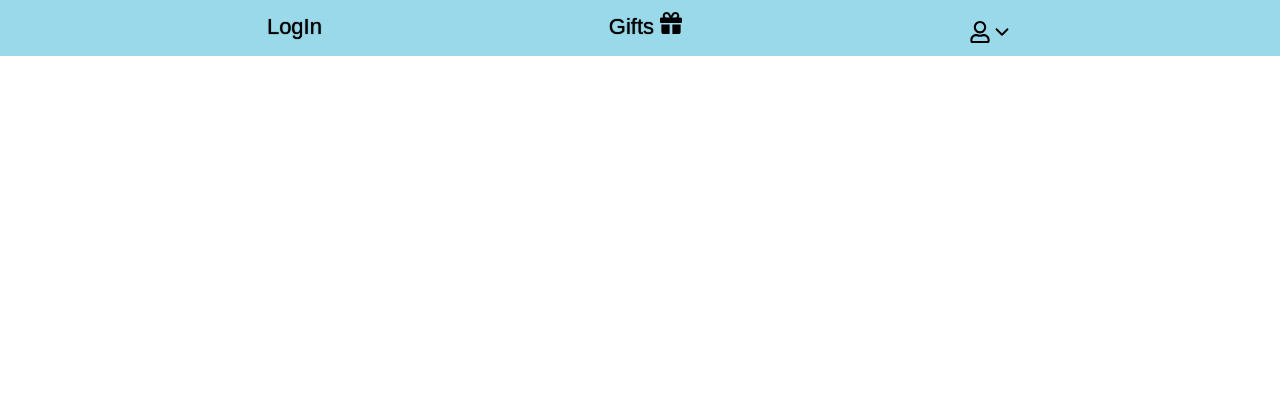
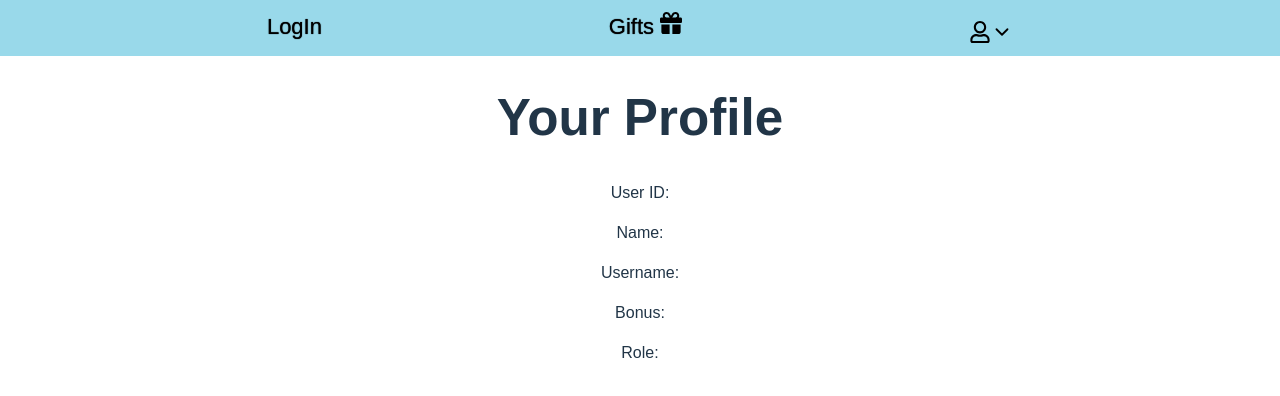
Before and after one commit to AvitalWalden/Final-Project-At-React-Node-MySql, a React (Vite) app in the folder client/: page /profile in a window 1280 px wide. Before the commit this address had no page. Shown: the top 396 px of the page. Built offline with nearby package versions, Linux system fonts and the light colour scheme.

Commit message:
adding profile

```diff
--- a/client/src/App.jsx
+++ b/client/src/App.jsx
@@ -7,6 +7,8 @@ import SignUp from "./pages/SignUp";  // Adjust the import path if necessary
 import UserDetails from "./pages/UserDetails";
 import LogOut from "./pages/LogOut";
 import UserOrders from "./pages/UserOrders";
+import Profile from "./pages/Profile";
+
 
 
 import { UserProvider } from './pages/UserContext'; // Import UserProvider
@@ -25,8 +27,9 @@ function App() {
             <Route path="/signup" element={<SignUp />} />
             <Route path="/userDetails" element={<UserDetails />} />
             <Route path="/orders" element={<UserOrders />} />
+            <Route path="/profile" element={<Profile />} />
 
-            {/* Add more routes as needed */}
+
           </Routes>
         </BrowserRouter>
       </UserProvider>
--- a/client/src/pages/Navigates.jsx
+++ b/client/src/pages/Navigates.jsx
@@ -29,7 +29,9 @@ function Navigates() {
                     </span>
                     {dropdownOpen && (
                         <div className="dropdown-content">
-                            <Link to="/orders">My Account</Link>
+                            <Link to="/profile">My Account</Link>
+
+
                             <Link to="/orders">Orders</Link>
                         </div>
                     )}
--- /dev/null
+++ b/client/src/pages/Profile.jsx
@@ -0,0 +1,31 @@
+import React, { useState, useContext, useEffect } from 'react';
+import { Link } from 'react-router-dom';
+import { useNavigate } from 'react-router-dom';
+import { UserContext } from './UserContext';
+
+
+
+
+const Profile = () => {
+  const { user } = useContext(UserContext);
+
+  // ... (rest of the Profile component logic)
+
+  return (
+    <div>
+      <h1>Your Profile</h1>
+      <div>
+        <p>User ID: {user?.user_id}</p>
+        <p>Name: {user?.name}</p>
+        <p>Username: {user?.username}</p>
+        {user?.email && <p>Email: {user?.email}</p>}  {/* Display email if available */}
+        {user?.address_id && <p>Address ID: {user?.address_id}</p>}  {/* Display address ID if available */}
+        {user?.phone && <p>Phone: {user?.phone}</p>}  {/* Display phone if available */}
+        <p>Bonus: {user?.Bonus}</p>
+        <p>Role: {user?.role}</p>
+      </div>
+      {/* ... (edit form logic, if applicable) */}
+    </div>
+  );
+};
+export default Profile;
--- a/client/src/pages/UserOrders.jsx
+++ b/client/src/pages/UserOrders.jsx
@@ -31,7 +31,7 @@ const UserOrders = () => {
   }, [user]);
 
 useEffect(()=>{
-    isLoading(false)
+    setIsLoading(false);
 },[orders])
 
   return (
```
Also changed, not shown: 1 other file (tests, documents, lock files or other folders).
